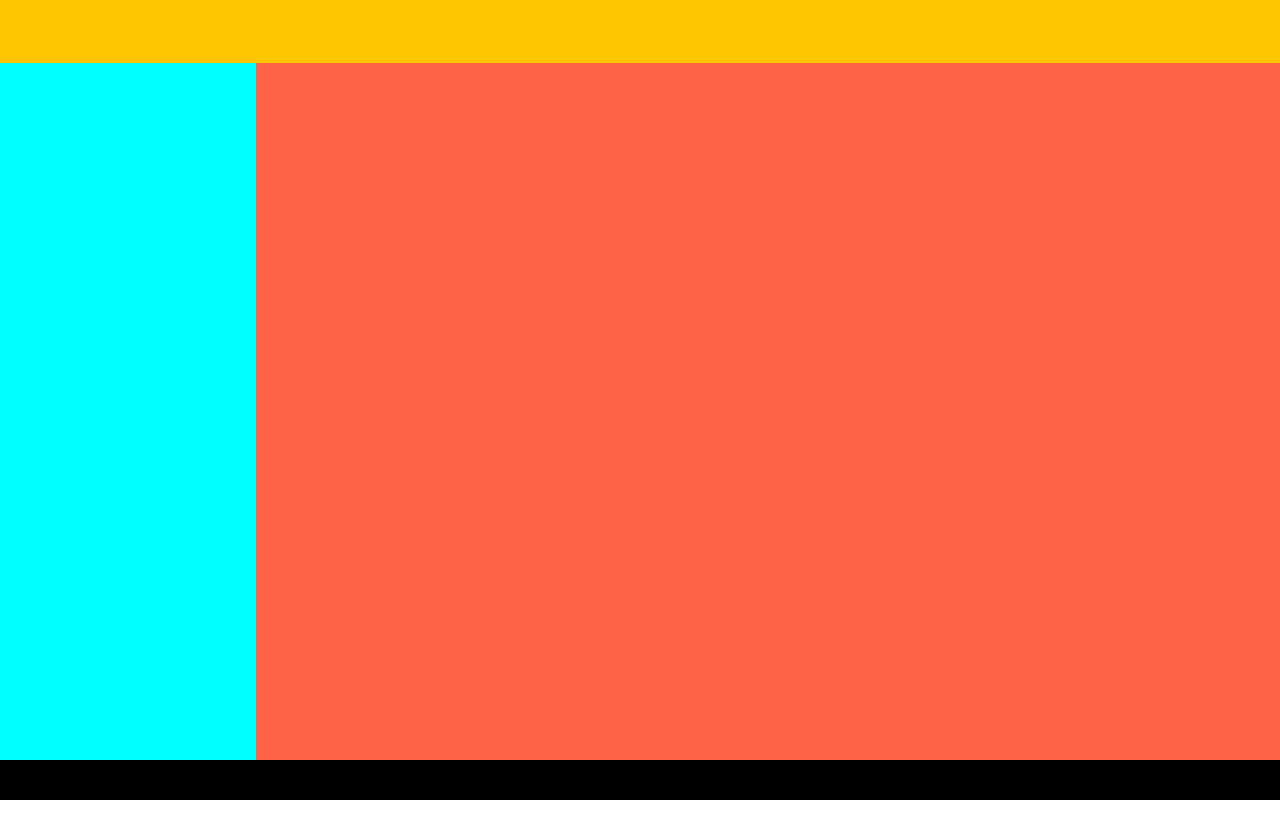
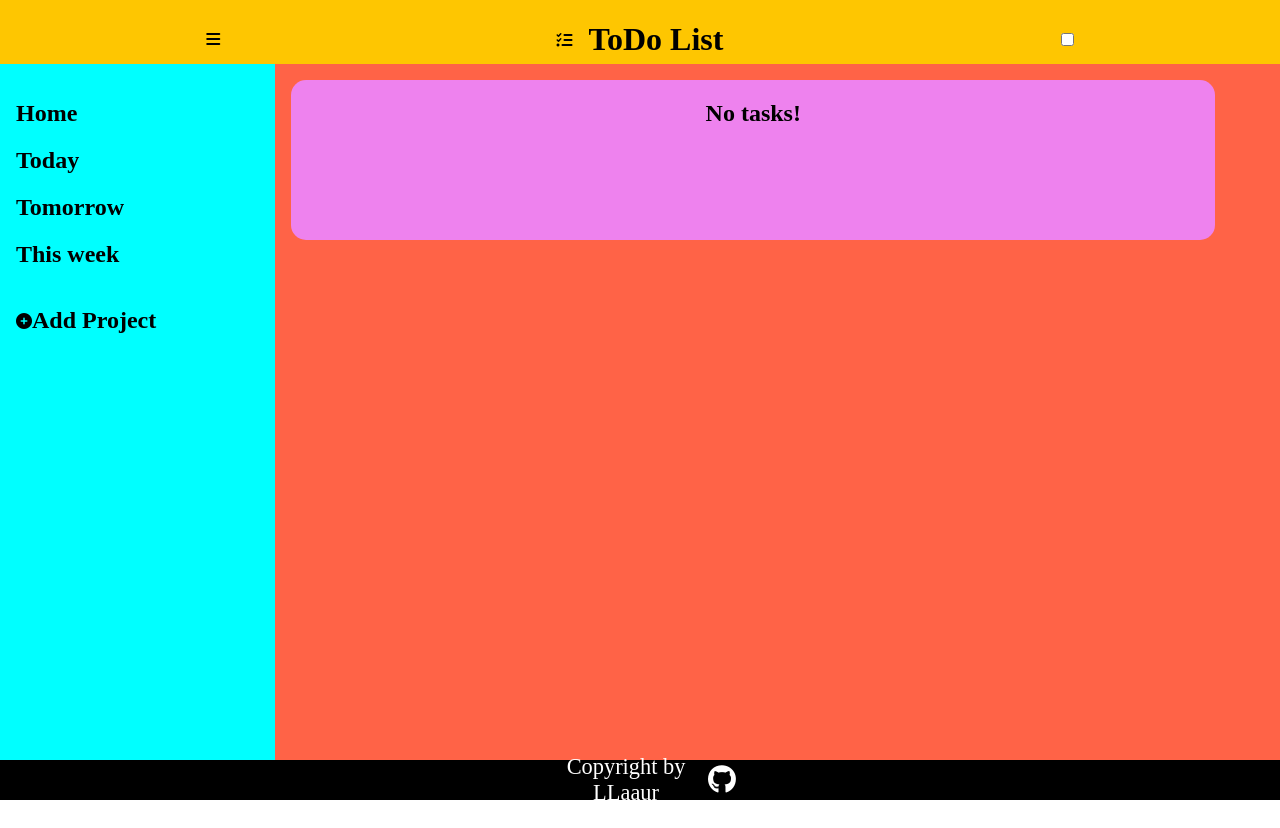
Before and after one commit to LLaaur/to_do_website, a plain HTML site: page index.html in a window 1280 px wide. Before the commit the page ends 800 px from the top, so only its background shows below. Drawn offline with Linux system fonts and the light colour scheme.

Commit message:
update website template;

```diff
--- a/index.html
+++ b/index.html
@@ -13,6 +13,9 @@
     <link rel="preconnect" href="https://fonts.gstatic.com" crossorigin>
     <link href="https://fonts.googleapis.com/css2?family=Poppins&display=swap" rel="stylesheet">
 
+    <script src="https://kit.fontawesome.com/6d885b0aff.js" crossorigin="anonymous"></script>
+
+
     <script src="main.js"></script>
 </head>
 
@@ -22,11 +25,25 @@
 
         <div class="navbar">
 
-            <div class="menu-button"></div>
+            <div class="menu-button">
 
-            <div class="logo-title"></div>
+                <i class="fa-solid fa-bars"></i>
 
-            <div class="darkmode"></div>
+            </div>
+
+            <div class="logo-title">
+
+                <i class="fa-solid fa-list-check"></i>
+
+                <h1>ToDo List</h1>
+
+            </div>
+
+            <div class="darkmode">
+
+                <input type="checkbox" class="checkbox">
+
+            </div>
 
         </div>
 
@@ -37,17 +54,37 @@
 
                 <div class="home">
 
-                    <div class="today"></div>
+                    <h2>Home</h2>
 
-                    <div class="this-week"></div>
+                    <div class="today">
 
-                    <div class="tomorrow"></div>
+                        <h2>Today</h2>
+
+                    </div>
+
+                    <div class="tomorrow">
+
+                        <h2>Tomorrow</h2>
+
+                    </div>
+
+                    <div class="this-week">
+
+                        <h2>This week</h2>
+
+                    </div>
+
 
                 </div>
 
                 <div class="projects">
 
-                    <div class="add-project"></div>
+                    <div class="add-project">
+
+                        <i class="fa-solid fa-circle-plus"></i>
+                        <h2>Add Project</h2>
+
+                    </div>
 
                 </div>
 
@@ -55,11 +92,21 @@
 
             <div class="right-panel">
 
+                <div class="current-task">
+                    <h2>No tasks!</h2>
+                </div>
+
             </div>
 
         </div>
 
         <div class="footer">
+
+            <footer> <p> Copyright by LLaaur </p>
+                <a href="https://github.com/LLaaur" target="_blank">
+                    <i class="fa-brands fa-github"></i>
+                </a>
+            </footer>
 
         </div>
 
--- a/style.css
+++ b/style.css
@@ -13,9 +13,20 @@ body{
 }
 
 .navbar{
+    display: grid;
+    grid-template-columns: repeat(3, 1fr);
+    align-items: center;
+    justify-items: center;
     width: 100%;
     height: 8%;
     background-color: #FEC601;
+}
+
+.logo-title{
+    display: flex;
+    justify-content: center;
+    align-items: center;
+    column-gap: 1rem;
 }
 
 .middle-section{
@@ -29,15 +40,51 @@ body{
     flex-direction: column;
     background-color: aqua;
     width: 20%;
+    padding: 1rem;
+}
+
+.add-project{
+    display: flex;
+    align-items: center;
 }
 
 .right-panel{
     background-color: tomato;
     width: 80%;
+    padding: 1rem;
+    display: flex;
+    flex-direction: column;
+}
+
+.current-task{
+    width: 95%;
+    height: 10rem;
+    background-color: violet;
+    border-radius: 15px;
+    text-align: center;
 }
 
 .footer{
     height: 2.5rem;
     width: 100%;
     background-color: black;
+    text-align: center;
+    display: flex;
+    align-items: center;
+    justify-content: center;
+    font-size: 1.4rem;
+    color: white;
 }
+
+footer{
+    display: flex;
+    width: 15%;
+    justify-content: space-evenly;
+    align-items: center;
+}
+
+.fa-github:before {
+    content: "\f09b";
+    font-size: 1.8rem;
+    color: white;
+}
```
